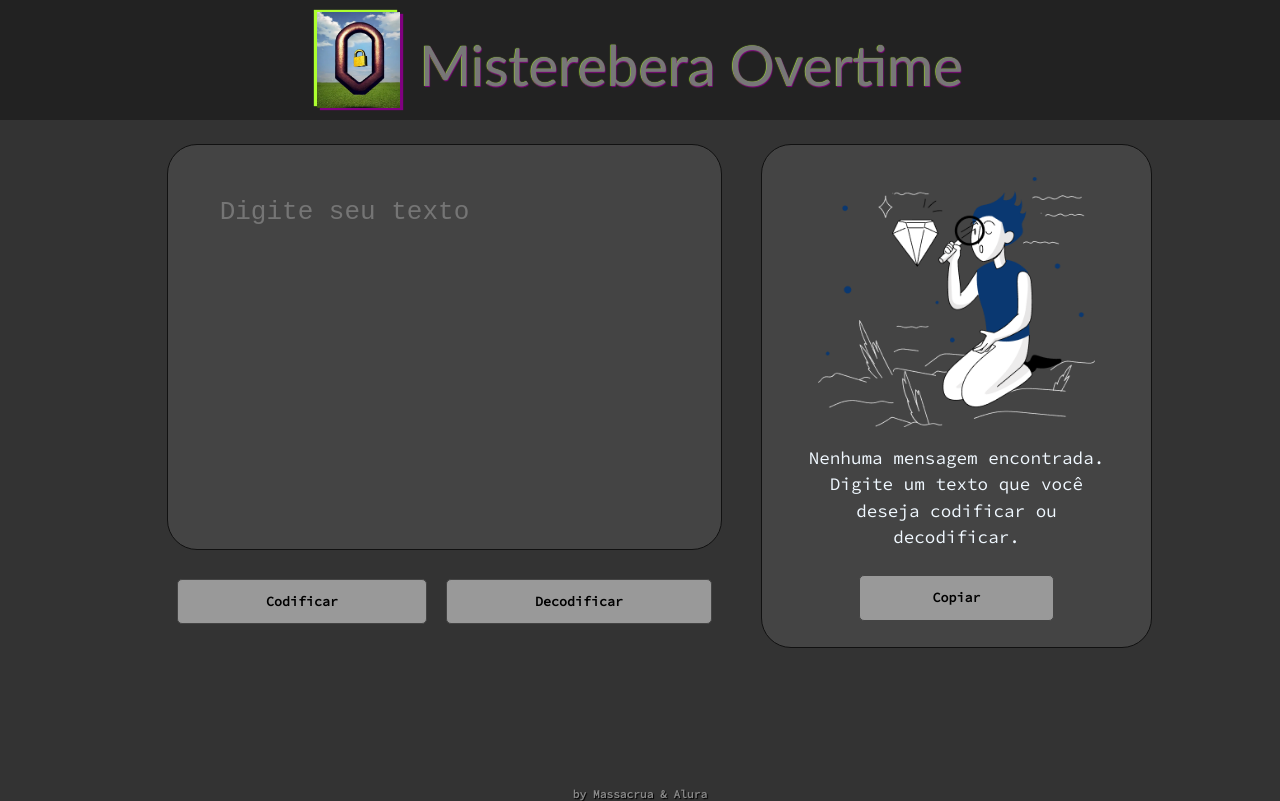
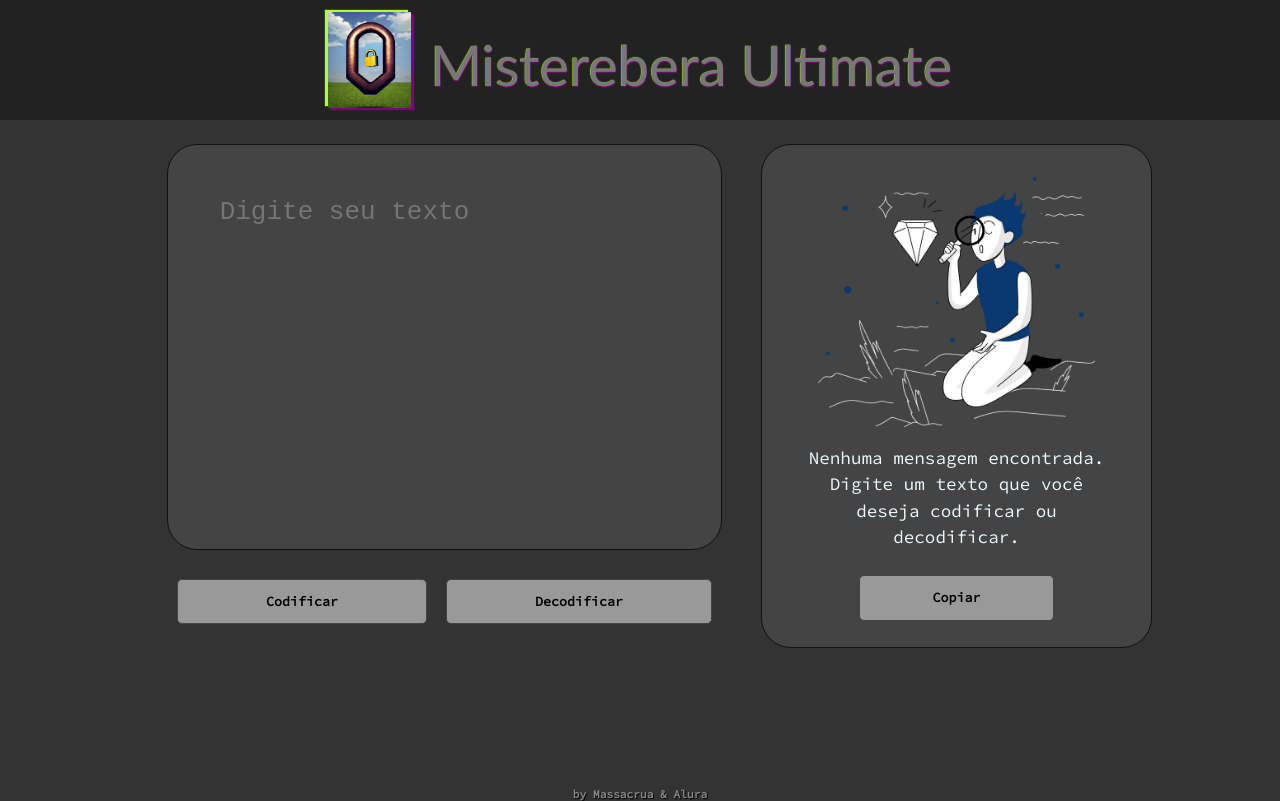
Before and after one commit to Massacrua/Decodificador-OracleOne, a plain HTML site: page index.html in a window 1280 px wide. Drawn offline with Linux system fonts and the light colour scheme.

Commit message:
Ultimate!

```diff
--- a/index.html
+++ b/index.html
@@ -15,7 +15,7 @@
     <header>
         <div class="logo">
             <img src="logo.jpeg" alt="Logo do site, um cadeado">
-            <h1>Misterebera Overtime</h1>
+            <h1>Misterebera Ultimate</h1>
         </div>
     </header>
 
```
